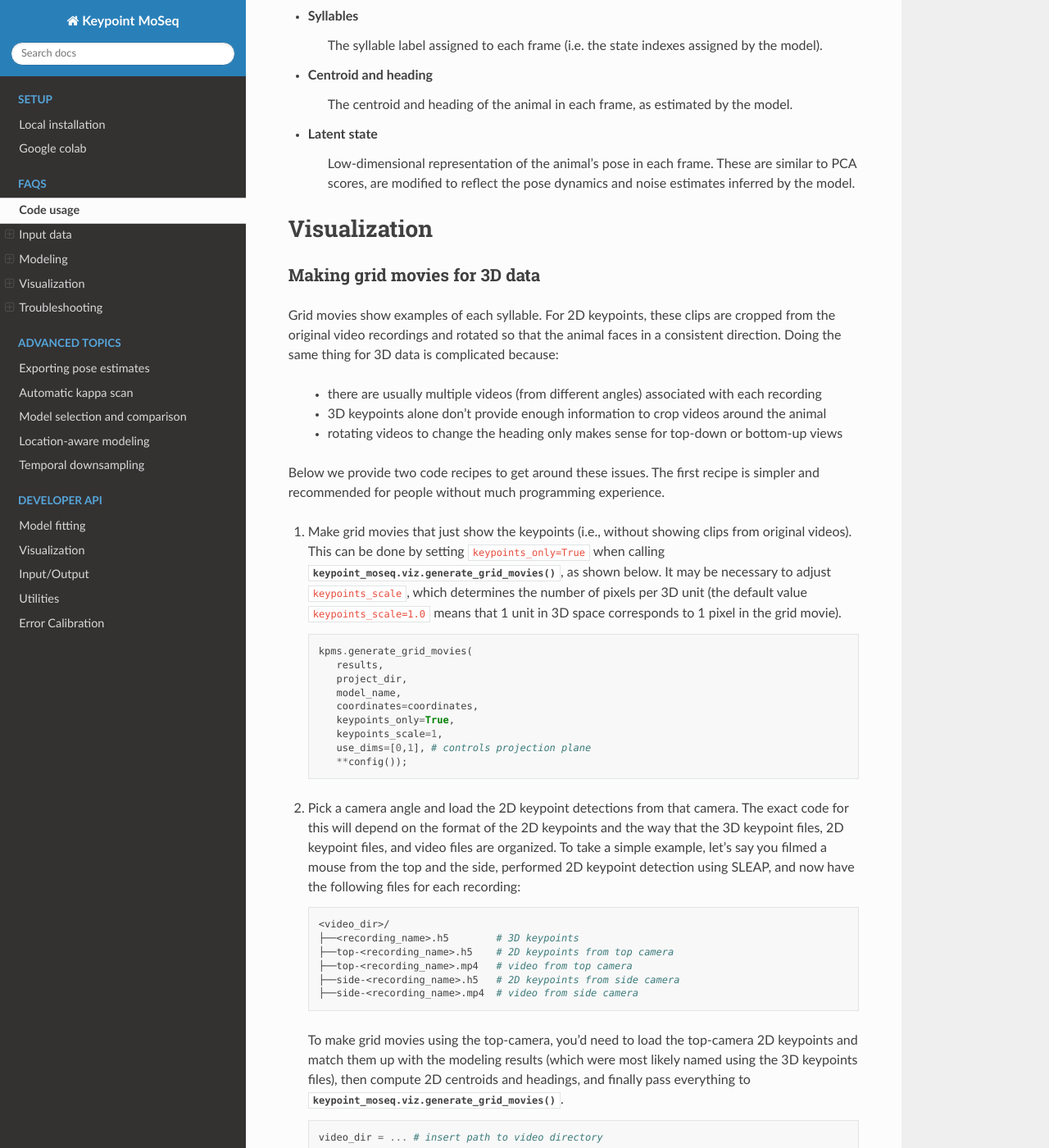
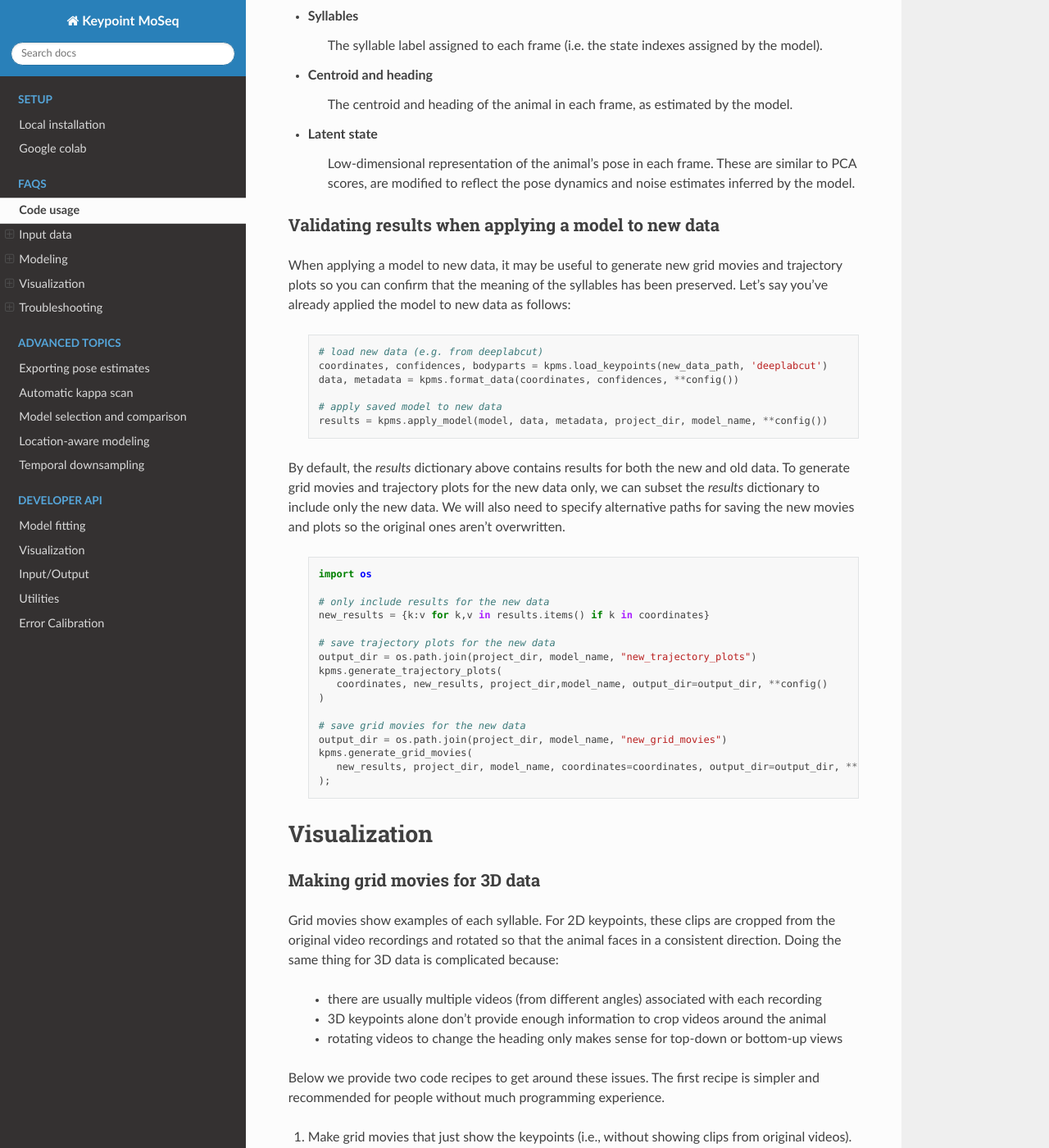
Before and after one commit to dattalab/keypoint-moseq, a Sphinx documentation site: the page built from docs/source/FAQs.rst, in a window 1280 px wide and 1400 px high, scrolled down 5712 px. Shown: the whole window at 82% size. Built offline with Sphinx 7.4.7 and the Read the Docs theme 2.0.0, drawn with Linux system fonts in a browser that asks for light colours; pages that are not in the unit, such as notebooks, are missing from menus.

Commit message:
lots of small bugfixes

```diff
--- a/docs/source/FAQs.rst
+++ b/docs/source/FAQs.rst
@@ -192,6 +192,42 @@ The final output of keypoint MoSeq is a results .h5 file (and optionally a direc
 
 - Latent state
    Low-dimensional representation of the animal's pose in each frame. These are similar to PCA scores, are modified to reflect the pose dynamics and noise estimates inferred by the model.
+
+
+Validating results when applying a model to new data
+---------------------------------------------------
+When applying a model to new data, it may be useful to generate new grid movies and trajectory plots so you can confirm that the meaning of the syllables has been preserved. Let's say you've already applied the model to new data as follows:
+
+   .. code-block:: python
+
+      # load new data (e.g. from deeplabcut)
+      coordinates, confidences, bodyparts = kpms.load_keypoints(new_data_path, 'deeplabcut')
+      data, metadata = kpms.format_data(coordinates, confidences, **config())
+
+      # apply saved model to new data
+      results = kpms.apply_model(model, data, metadata, project_dir, model_name, **config())
+
+By default, the `results` dictionary above contains results for both the new and old data. To generate grid movies and trajectory plots for the new data only, we can subset the `results` dictionary to include only the new data. We will also need to specify alternative paths for saving the new movies and plots so the original ones aren't overwritten.
+
+   .. code-block:: python
+
+      import os
+
+      # only include results for the new data
+      new_results = {k:v for k,v in results.items() if k in coordinates}
+
+      # save trajectory plots for the new data
+      output_dir = os.path.join(project_dir, model_name, "new_trajectory_plots")
+      kpms.generate_trajectory_plots(
+         coordinates, new_results, project_dir,model_name, output_dir=output_dir, **config()
+      )
+
+      # save grid movies for the new data
+      output_dir = os.path.join(project_dir, model_name, "new_grid_movies")
+      kpms.generate_grid_movies(
+         new_results, project_dir, model_name, coordinates=coordinates, output_dir=output_dir, **config()
+      );
+
 
 
 Visualization
--- a/docs/source/advanced.rst
+++ b/docs/source/advanced.rst
@@ -273,8 +273,8 @@ Temporal downsampling
 Sometimes it's useful to downsample a dataset, e.g. if the original recording has a much higher framerate than is needed for modeling. To downsample, run the following lines right after loading the keypoints.::
 
     downsample_rate = 2 # keep every 2nd frame
-    kpms.downsample_timepoints(coordinates, downsample_rate)
-    kpms.downsample_timepoints(confidences, downsample_rate) # skip if `confidences=None`
+    coordinates = kpms.downsample_timepoints(coordinates, downsample_rate)
+    confidences = kpms.downsample_timepoints(confidences, downsample_rate) # skip if `confidences=None`
 
 After this, the pipeline can be run as usual, except for steps that involve reading the original videos, in which case ``downsample_rate`` should be passed as an additional argument.::
 
--- a/setup.cfg
+++ b/setup.cfg
@@ -34,7 +34,7 @@ install_requires =
     tabulate
     commentjson
     jaxtyping==0.2.14
-    jax-moseq==0.2.1
+    jax-moseq==0.2.2
 
 [options.package_data]
 * = *.md
```
Also changed, not shown: other parts of docs/source/advanced.rst (+1 -1 lines), 1 other file.
